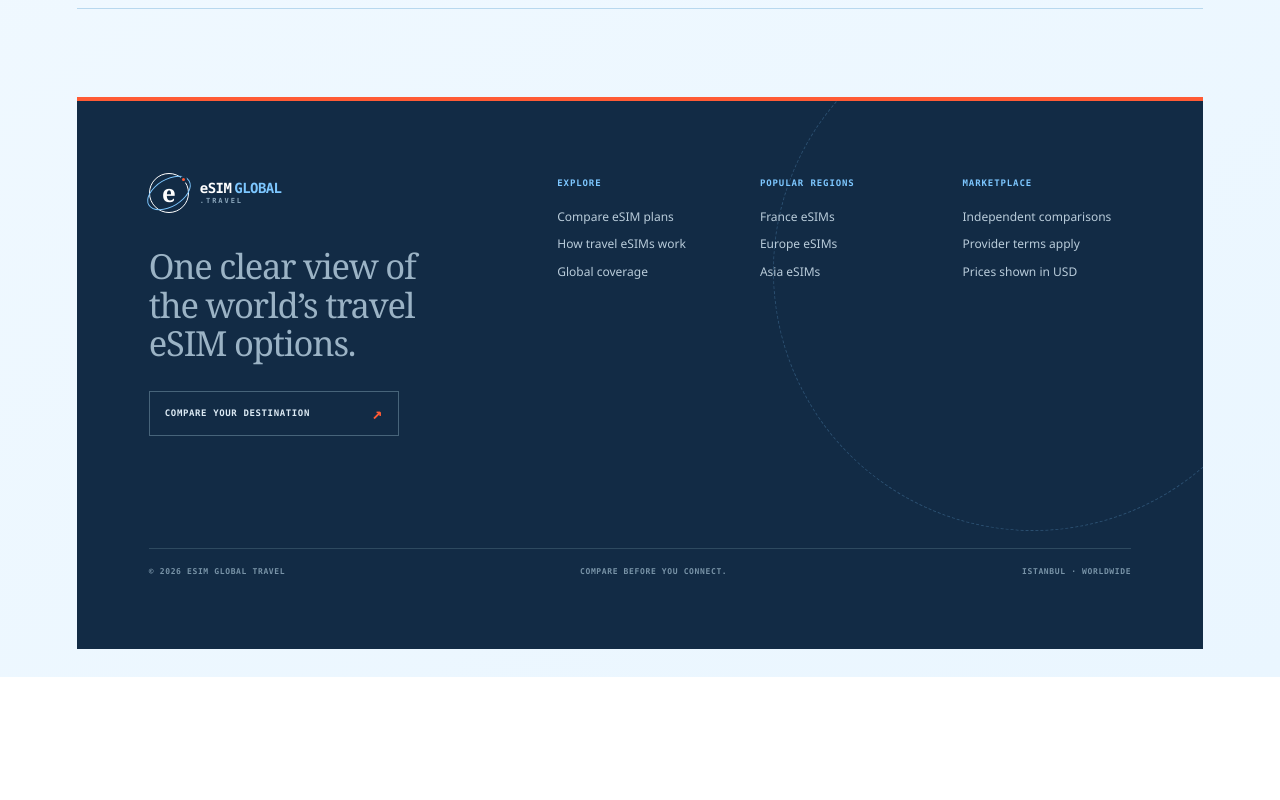
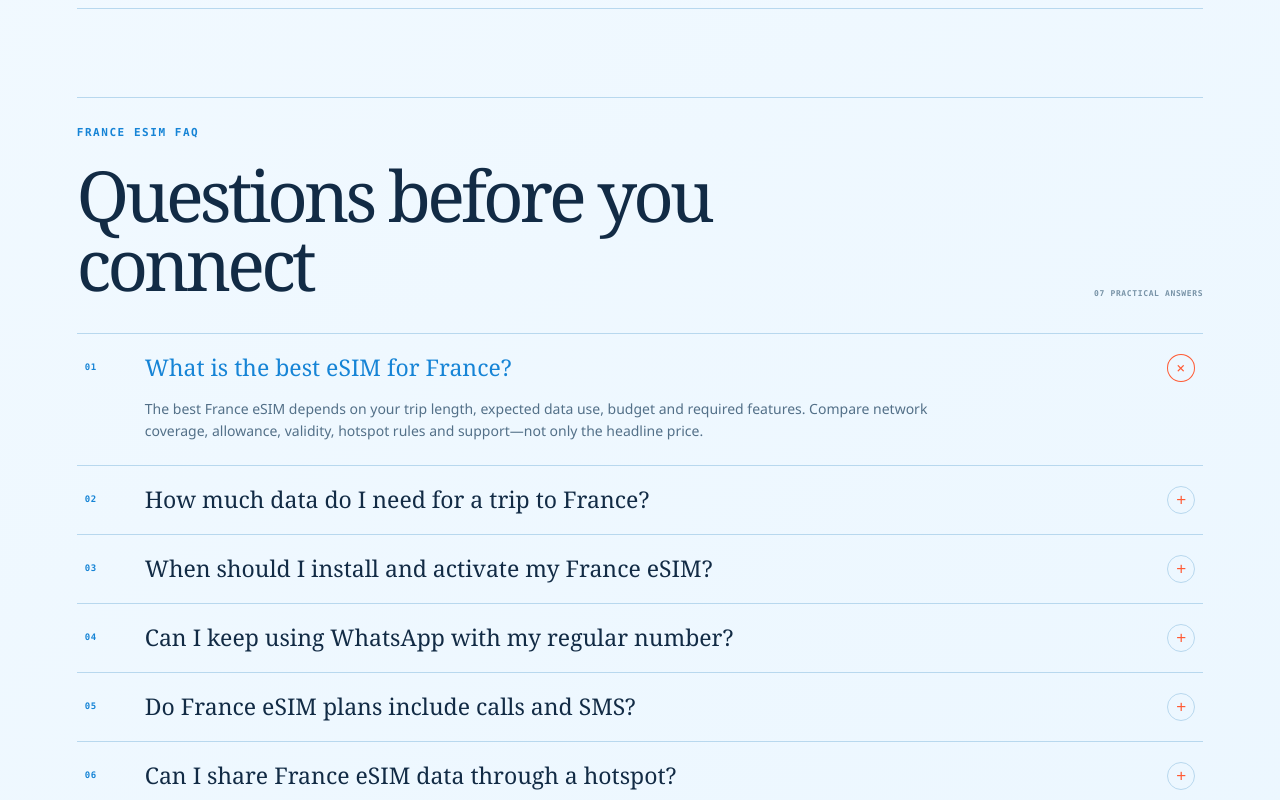
Before and after one commit to KTG1/esimglobal.travel, a Next.js app: page /france in a window 1280 px wide. Shown: the part 2660-3460 px from the top of the page. Before the commit the page ends 3337 px from the top, so only its background shows below. Built offline with nearby package versions, Linux system fonts and the light colour scheme.

Commit message:
Add France eSIM FAQ section

```diff
--- a/app/france/page.js
+++ b/app/france/page.js
@@ -34,6 +34,22 @@ export default function FrancePage() {
         <div><p className="eyebrow">BEFORE YOU CONNECT</p><h2>Using a travel eSIM in France</h2></div>
         <dl><div><dt>Networks</dt><dd>Orange, SFR, Bouygues Telecom and Free Mobile operate nationwide networks.</dd></div><div><dt>Coverage</dt><dd>4G is widely available; 5G availability depends on location and the selected plan.</dd></div><div><dt>Installation</dt><dd>Install on Wi-Fi before departure, then activate the data line after arrival.</dd></div></dl>
       </section>
+
+      <section className="franceFaq" aria-labelledby="france-faq-title">
+        <header>
+          <div><p className="eyebrow">FRANCE ESIM FAQ</p><h2 id="france-faq-title">Questions before you connect</h2></div>
+          <span>07 practical answers</span>
+        </header>
+        <div className="faqList">
+          <details open><summary><span>01</span>What is the best eSIM for France?<i aria-hidden="true">+</i></summary><p>The best France eSIM depends on your trip length, expected data use, budget and required features. Compare network coverage, allowance, validity, hotspot rules and support—not only the headline price.</p></details>
+          <details><summary><span>02</span>How much data do I need for a trip to France?<i aria-hidden="true">+</i></summary><p>Light navigation and messaging may use 1–3 GB per week. Regular social media, video, calls or hotspot use can require 5–10 GB or an unlimited plan. Check any fair-use or speed policy attached to unlimited data.</p></details>
+          <details><summary><span>03</span>When should I install and activate my France eSIM?<i aria-hidden="true">+</i></summary><p>Install the eSIM over Wi-Fi before departure, but confirm when its validity begins. Many travel plans activate after connecting to a supported French network; others may begin at installation or purchase.</p></details>
+          <details><summary><span>04</span>Can I keep using WhatsApp with my regular number?<i aria-hidden="true">+</i></summary><p>Yes. Installing a travel eSIM does not normally change the phone number connected to WhatsApp. Use the eSIM for mobile data and keep your primary SIM enabled for messages if needed.</p></details>
+          <details><summary><span>05</span>Do France eSIM plans include calls and SMS?<i aria-hidden="true">+</i></summary><p>Many travel eSIMs are data-only. Calls and messages can still work through apps such as WhatsApp, FaceTime or Signal. Choose a plan with a phone number only when traditional calls or SMS are required.</p></details>
+          <details><summary><span>06</span>Can I share France eSIM data through a hotspot?<i aria-hidden="true">+</i></summary><p>Hotspot sharing depends on the provider and product. Fixed-data plans often permit tethering, while unlimited plans may apply a daily sharing limit. Verify the plan terms before purchase.</p></details>
+          <details><summary><span>07</span>Will one France eSIM work elsewhere in Europe?<i aria-hidden="true">+</i></summary><p>A France-only plan may stop working after you cross the border. If your itinerary includes multiple countries, choose a Europe regional eSIM and check that every destination is included in its coverage list.</p></details>
+        </div>
+      </section>
       <SiteFooter />
     </main>
   );
--- a/app/globals.css
+++ b/app/globals.css
@@ -268,6 +268,19 @@ h1 { max-width: 1050px; margin: 0; font: 400 clamp(56px, 8.2vw, 112px)/.91 Georg
 .noPlanResults { padding: 34px; color: #537088; text-align: center; }
 .franceEssentials { display: grid; grid-template-columns: .8fr 1.2fr; gap: clamp(40px, 9vw, 130px); margin-bottom: 88px; padding: 48px 0; border-top: 1px solid var(--line); border-bottom: 1px solid var(--line); }
 .franceEssentials dl { margin: 0; }.franceEssentials dl div { display: grid; grid-template-columns: 110px 1fr; gap: 20px; padding: 16px 0; border-bottom: 1px solid var(--line); }.franceEssentials dl div:last-child { border-bottom: 0; }.franceEssentials dt { color: var(--ocean); font: 700 8px/1.2 "SFMono-Regular", Consolas, monospace; text-transform: uppercase; }.franceEssentials dd { margin: 0; color: #537088; font-size: 13px; line-height: 1.5; }
+.franceFaq { margin-bottom: 88px; padding-top: 28px; border-top: 1px solid var(--line); }
+.franceFaq > header { display: flex; align-items: end; justify-content: space-between; gap: 30px; margin-bottom: 34px; }
+.franceFaq h2 { max-width: 760px; margin: 0; font: 400 clamp(42px, 5.5vw, 72px)/.98 Georgia, serif; letter-spacing: -.055em; }
+.franceFaq > header > span { color: #7893a7; font: 700 8px/1.2 "SFMono-Regular", Consolas, monospace; letter-spacing: .08em; text-transform: uppercase; }
+.faqList { border-top: 1px solid var(--line); }
+.faqList details { border-bottom: 1px solid var(--line); }
+.faqList summary { display: grid; grid-template-columns: 44px 1fr auto; align-items: center; gap: 16px; padding: 20px 8px; color: var(--ink); cursor: pointer; list-style: none; font: 500 clamp(17px, 2vw, 23px)/1.2 Georgia, serif; }
+.faqList summary::-webkit-details-marker { display: none; }
+.faqList summary > span { color: var(--ocean); font: 700 9px/1 "SFMono-Regular", Consolas, monospace; letter-spacing: .06em; }
+.faqList summary i { display: grid; place-items: center; width: 28px; height: 28px; border: 1px solid var(--line); border-radius: 50%; color: var(--signal); font: 400 17px/1 "Avenir Next", Avenir, sans-serif; transition: transform .2s ease; }
+.faqList details[open] summary { color: var(--ocean); }
+.faqList details[open] summary i { transform: rotate(45deg); border-color: var(--signal); }
+.faqList details > p { max-width: 820px; margin: -4px 52px 0 68px; padding: 0 0 22px; color: #537088; font-size: 14px; line-height: 1.6; }
 
 @media (max-width: 900px) {
   .siteHeader { grid-template-columns: 1fr auto; }
@@ -346,6 +359,11 @@ h1 { max-width: 1050px; margin: 0; font: 400 clamp(56px, 8.2vw, 112px)/.91 Georg
   .planResults article > button { justify-self: end; }
   .franceEssentials { grid-template-columns: 1fr; }
   .franceEssentials dl div { grid-template-columns: 80px 1fr; }
+  .franceFaq { margin-bottom: 58px; }
+  .franceFaq > header { align-items: start; flex-direction: column; }
+  .franceFaq h2 { font-size: 42px; }
+  .faqList summary { grid-template-columns: 28px 1fr auto; gap: 9px; padding: 17px 2px; }
+  .faqList details > p { margin: -3px 38px 0 37px; }
   .siteFooter { margin-inline: -10px; padding: 34px 24px; }
   .footerNav { grid-template-columns: 1fr 1fr; }
   .footerNav > div:last-child { grid-column: 1 / -1; }
```
